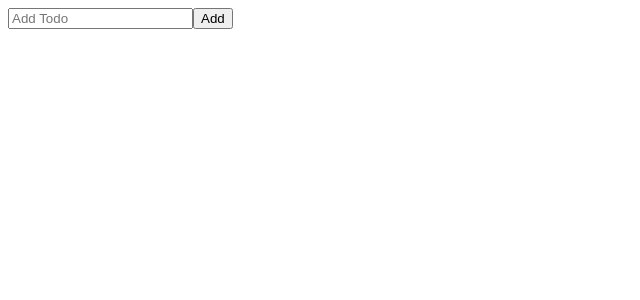
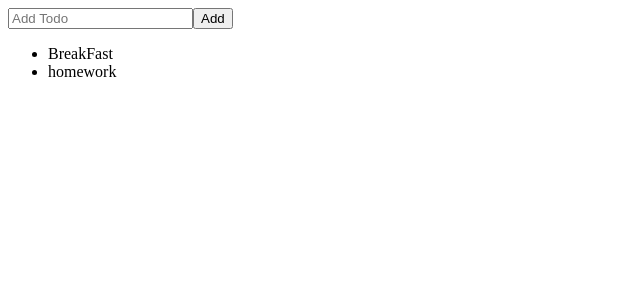
Before and after one commit to AllenDodul/Simple-Todo-App, a React (Create React App) app: page / in a window 1280 px wide. Shown: the top 300 px of the page, without its empty margins (0-640 px from the left). Built offline with nearby package versions, Linux system fonts and the light colour scheme.

Commit message:
1 file modified

```diff
--- a/src/App.js
+++ b/src/App.js
@@ -1,21 +1,21 @@
-import React from "react";
+import React,{useState} from "react";
 import "./style.css";
 
 import TodoList from './TodoList';
 import AddTodo from './AddTodo';
 
-const dummyTodos = [];
+const dummyTodos = ['BreakFast','homework'];
 
 export default function App() {
-
+  const [todos, setTodos] = useState(dummyTodos)
   const getTodo = (todo) =>{
-    dummyTodos.push(todo);
+    setTodos([...dummyTodos, todo])
   }
 
   return (
     <div>
       <AddTodo getInput={getTodo}/>
-      <TodoList todos={dummyTodos}/>
+      <TodoList todos={todos}/>
     </div>
   );
 }
```
